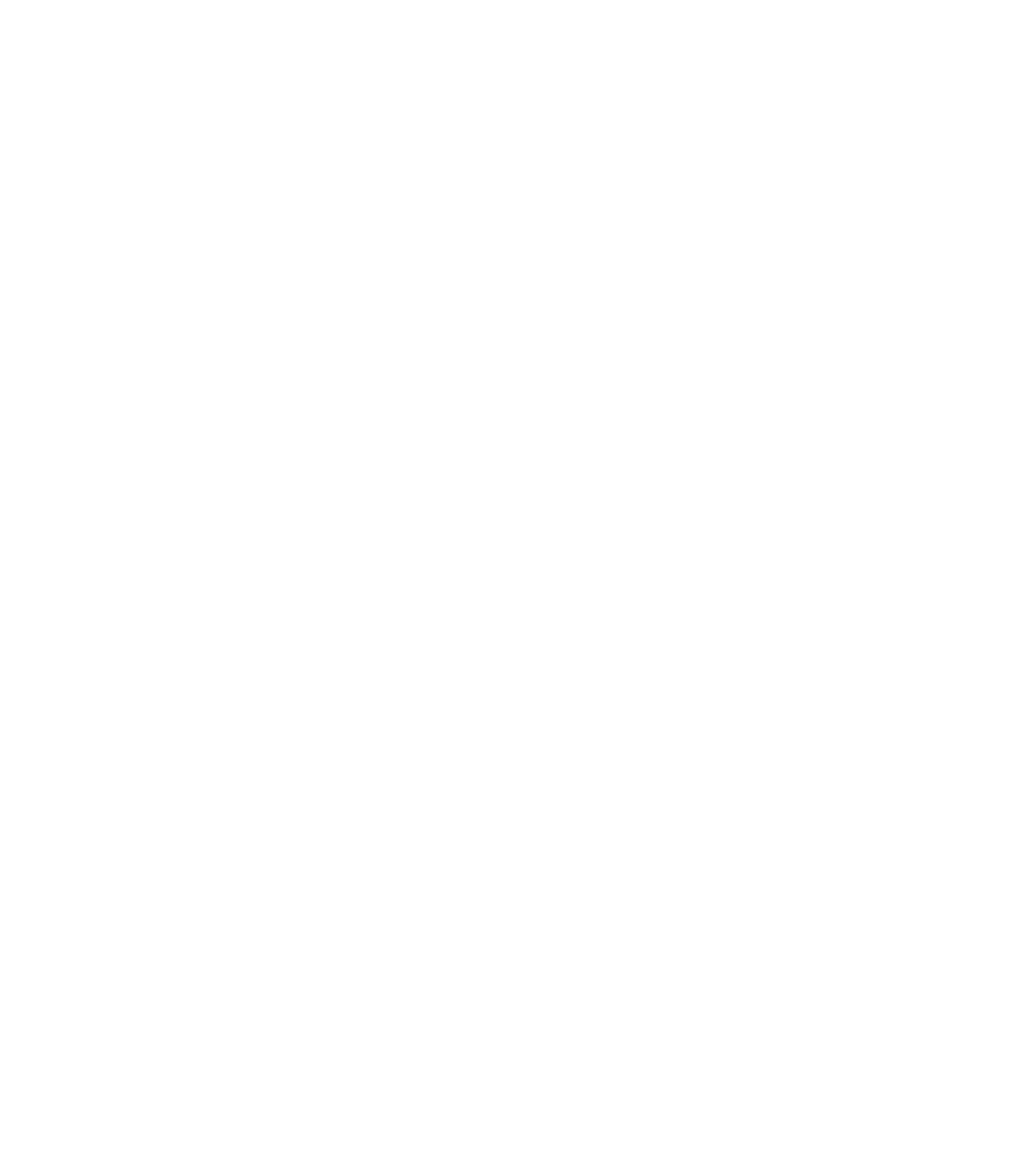
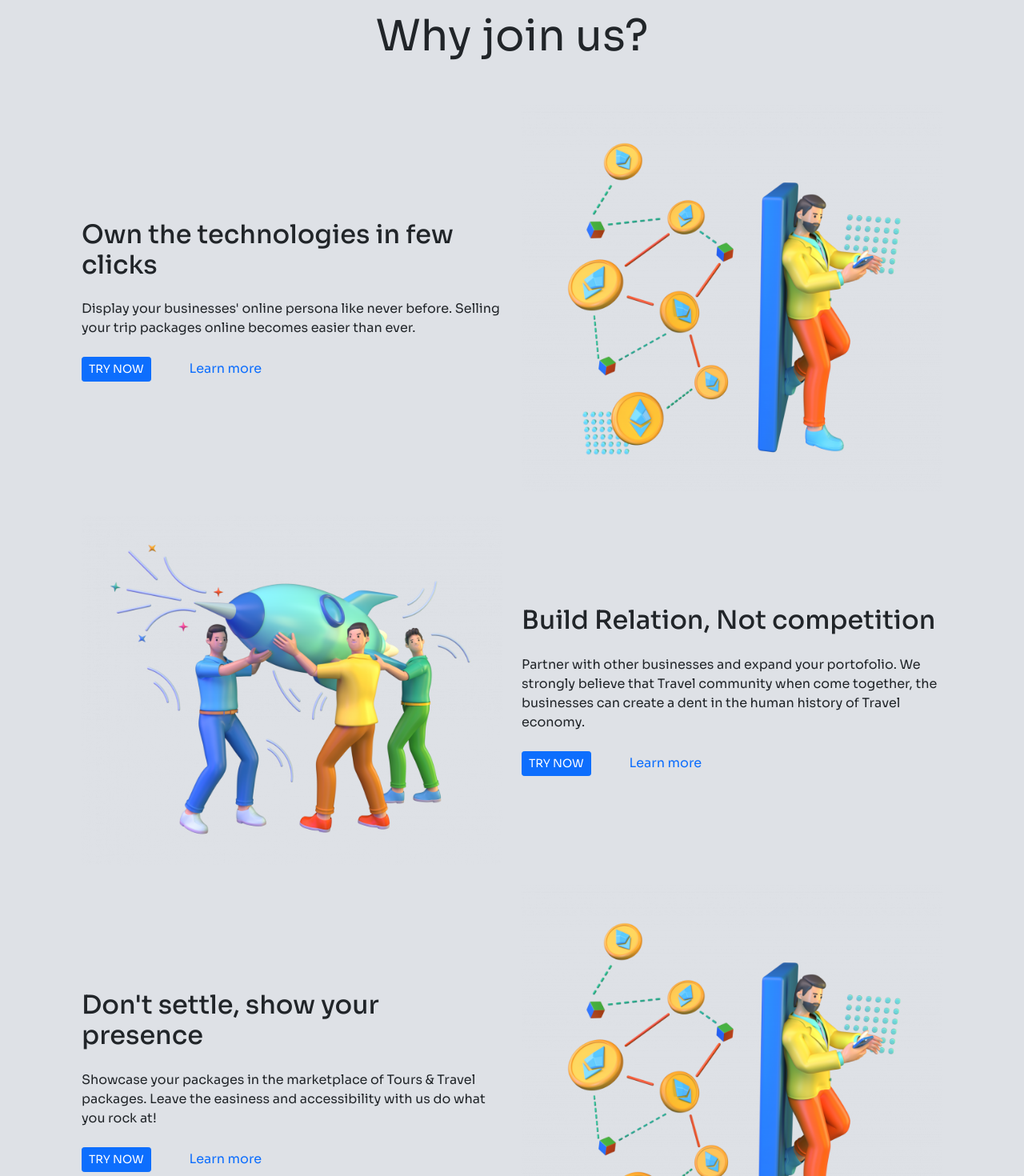
Before and after one commit to zenithexpo/witty-mvp, a React (Create React App) app: page / in a window 1280 px wide. Shown: the part 560-2030 px from the top of the page at 80% size. Before the commit the page ends 800 px from the top, so only its background shows below. Built offline with nearby package versions, Linux system fonts and the light colour scheme.

Commit message:
Enhanced Landing page

```diff
--- a/src/components/BodyContent/BodyContent.css
+++ b/src/components/BodyContent/BodyContent.css
@@ -1,3 +1,19 @@
-.hero{
-    background-color: "#DEE1E6FF"
+.hero {
+  background-color: "#DEE1E6FF";
 }
+
+.header-text {
+  font-size: 54px;
+  line-height: 76px;
+}
+
+.body-image{
+    max-width: 100%;
+    height: auto;
+}
+
+@media (min-width: 768px) and (max-width: 1400px) {
+    .body-image-container{
+      /* padding-left: 10%; */
+    }
+}
--- a/src/components/BodyContent/BodyContent.jsx
+++ b/src/components/BodyContent/BodyContent.jsx
@@ -1,16 +1,104 @@
-import React from 'react'
-import "./BodyContent.css"
+import React from "react";
+import { Link } from "react-router-dom";
+import "./BodyContent.css";
 
 const BodyContent = () => {
   return (
-    <div className='hero'>
-      <div className="container">
-        <div>
-            <h2>Why join us?</h2>
+    <div style={{ background: "#DEE1E6FF" }}>
+      <div className="container" style={{ paddingTop: "6%" }}>
+        <div className="text-center mb-5 header-text">Why join us?</div>
+        <div className="row mb-3 ms-2 me-2">
+          <div className="col-lg-6 col-md-6 col-sm-12 mb-2 d-flex justify-content-center align-items-center">
+            <div>
+              <div className="mb-4">
+                <h2>Own the technologies in few clicks</h2>
+              </div>
+              <div className="mb-4">
+                Display your businesses' online persona like never before.
+                Selling your trip packages online becomes easier than ever.
+              </div>
+              <div>
+                <button className="btn btn-primary btn-sm me-5">TRY NOW</button>
+                <span>
+                  <Link style={{ textDecoration: "none" }} to="/faq">
+                    Learn more
+                  </Link>
+                </span>
+              </div>
+            </div>
+          </div>
+          <div className="col-lg-6 col-md-6 col-sm-12 mb-2 d-flex align-items-center body-image-container">
+            <img
+              className="body-image"
+              src="/images/body-image.png"
+              alt="sideImage"
+            ></img>
+          </div>
+        </div>
+
+        <div className="row mb-3 ms-2 me-2">
+          <div className="col-lg-6 col-md-6 col-sm-12 mb-2 d-flex align-items-center body-image-container">
+            <img
+              className="body-image"
+              src="/images/team-work.png"
+              alt="sideImage"
+            ></img>
+          </div>
+          <div className="col-lg-6 col-md-6 col-sm-12 mb-2 d-flex justify-content-center align-items-center">
+            <div>
+              <div className="mb-4">
+                <h2>Build Relation, Not competition</h2>
+              </div>
+              <div className="mb-4">
+                Partner with other businesses and expand your portofolio. We
+                strongly believe that Travel community when come together, the
+                businesses can create a dent in the human history of Travel
+                economy.
+              </div>
+              <div>
+                <button className="btn btn-primary btn-sm me-5">TRY NOW</button>
+                <span>
+                  <Link style={{ textDecoration: "none" }} to="/faq">
+                    Learn more
+                  </Link>
+                </span>
+              </div>
+            </div>
+          </div>
+        </div>
+
+        <div className="row mb-3 ms-2 me-2">
+          <div className="col-lg-6 col-md-6 col-sm-12 mb-2 d-flex justify-content-center align-items-center">
+            <div>
+              <div className="mb-4">
+                <h2>Don't settle, show your presence</h2>
+              </div>
+              <div className="mb-4">
+                Showcase your packages in the marketplace of Tours & Travel
+                packages. Leave the easiness and accessibility with us do what
+                you rock at!
+              </div>
+              <div>
+                <button className="btn btn-primary btn-sm me-5">TRY NOW</button>
+                <span>
+                  <Link style={{ textDecoration: "none" }} to="/faq">
+                    Learn more
+                  </Link>
+                </span>
+              </div>
+            </div>
+          </div>
+          <div className="col-lg-6 col-md-6 col-sm-12 mb-2 d-flex align-items-center body-image-container">
+            <img
+              className="body-image"
+              src="/images/body-image.png"
+              alt="sideImage"
+            ></img>
+          </div>
         </div>
       </div>
     </div>
-  )
-}
+  );
+};
 
-export default BodyContent
+export default BodyContent;
--- a/src/components/Navbar/Navbar.css
+++ b/src/components/Navbar/Navbar.css
@@ -9,6 +9,6 @@
     text-decoration: none !important;
 }
 
-.topNav{
+/* .topNav{
     border-bottom:solid 1px;
-}
+} */
```
Also changed, not shown: public/images/team-work.png (added).
